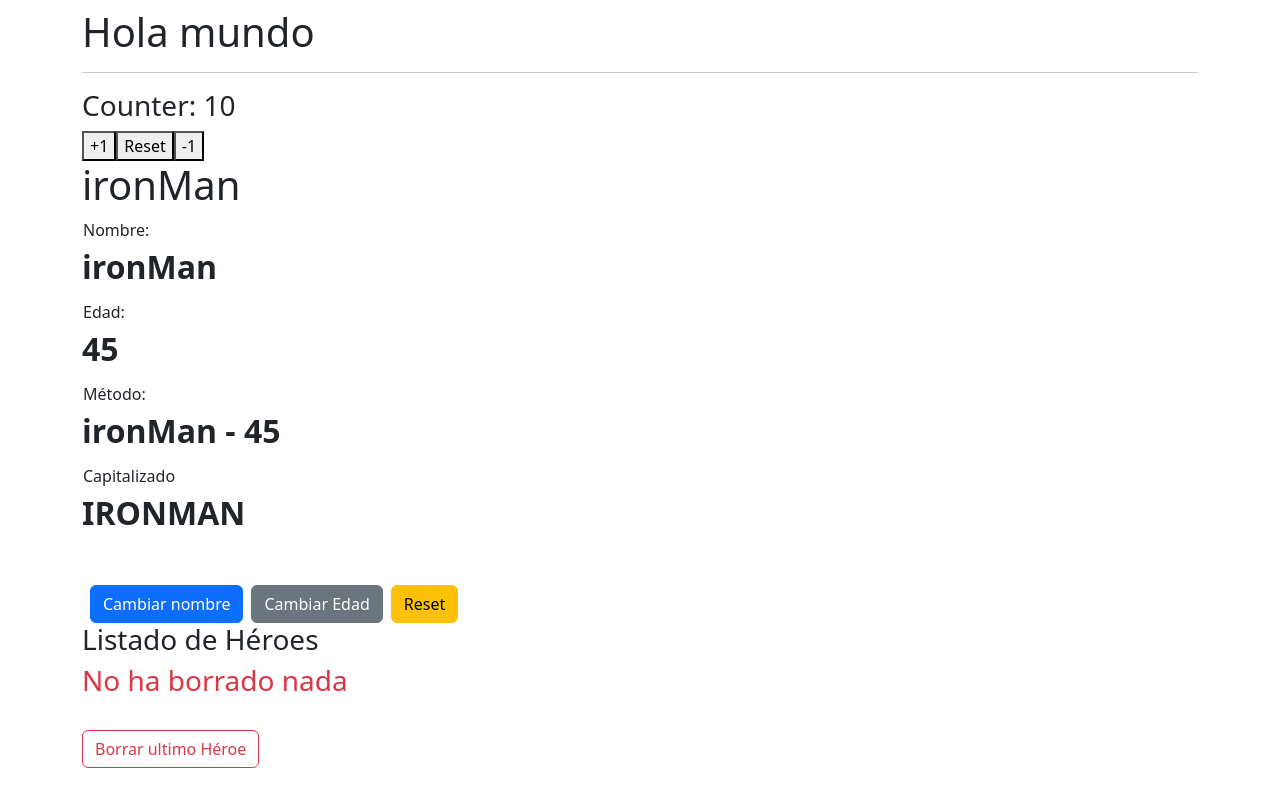
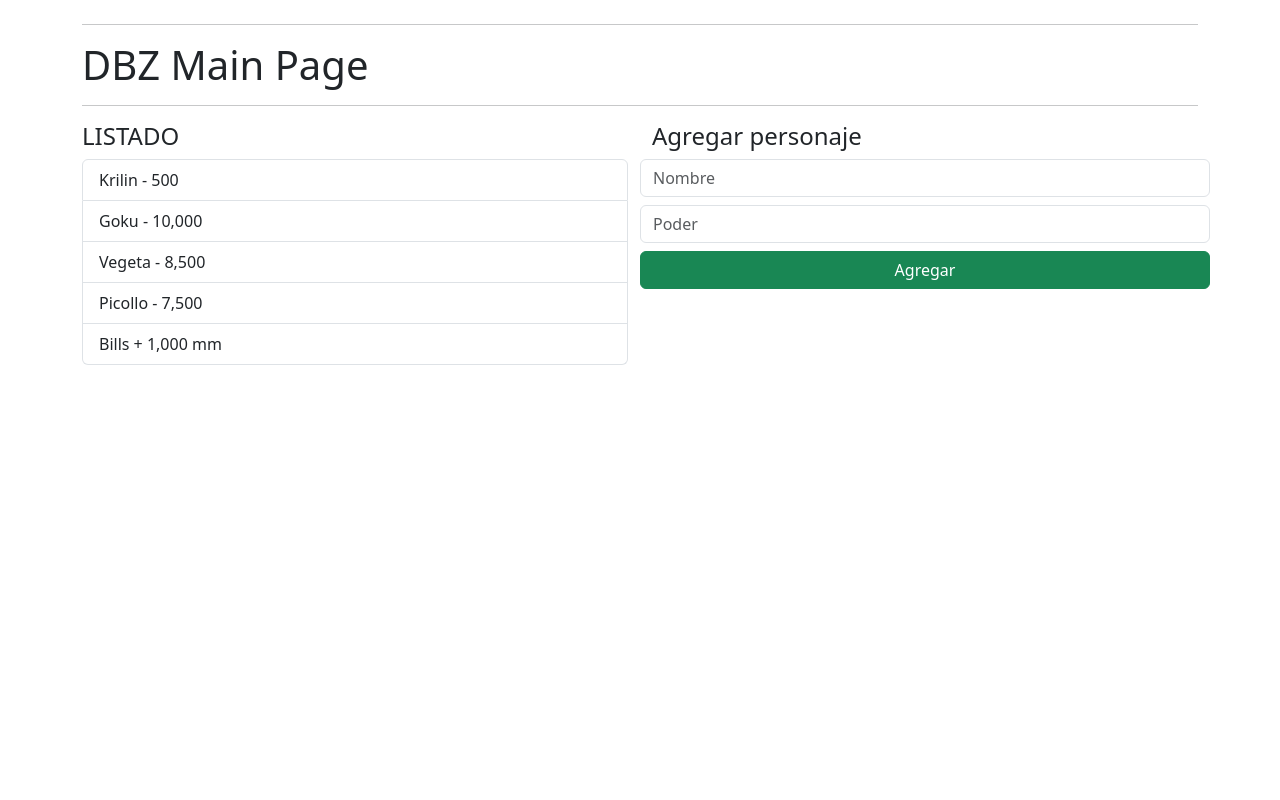
Before and after one commit to FernandoCarta7/02-bases, an Angular app: page / in a window 1280 px wide. Shown: the top 800 px of the page. Built offline with nearby package versions, Linux system fonts and the light colour scheme.

Commit message:
Modulo DBZ

```diff
--- a/src/app/app.component.html
+++ b/src/app/app.component.html
@@ -1,7 +1,8 @@
-<h1>{{ title }}</h1>
+<!--<h1>{{ title }}</h1>-->
 <hr>
 
 
-<app-counter></app-counter>
+<!--<app-counter></app-counter>
 <app-heroes-hero></app-heroes-hero>
-<app-heroes-list></app-heroes-list>
+<app-heroes-list></app-heroes-list>-->
+<app-dbz-main-page></app-dbz-main-page>
--- a/src/app/dbz/pages/main-page.component.html
+++ b/src/app/dbz/pages/main-page.component.html
@@ -0,0 +1,31 @@
+<h1>DBZ Main Page</h1>
+<hr>
+
+<div class="row">
+  <div class="col">
+    <h4>LISTADO</h4>
+    <ul class="list-group">
+      <li class="list-group-item">Krilin - 500</li>
+      <li class="list-group-item">Goku - 10,000</li>
+      <li class="list-group-item">Vegeta - 8,500</li>
+      <li class="list-group-item">Picollo - 7,500</li>
+      <li class="list-group-item">Bills + 1,000 mm</li>
+    </ul>
+
+  </div>
+
+  <div class="col">
+
+    <form class="row">
+      <h4>Agregar personaje</h4>
+      <input type="text" class="form-control mb-2"  placeholder="Nombre">
+      <input type="number" class="form-control mb-2" placeholder="Poder">
+
+      <button type="submit" class="btn btn-success">
+        Agregar
+      </button>
+
+    </form>
+
+  </div>
+</div>
--- a/src/app/dbz/pages/main-pages.component.ts
+++ b/src/app/dbz/pages/main-pages.component.ts
@@ -1,4 +1,4 @@
-import { Component, OnInit } from "@angular/core";
+import { Component } from "@angular/core";
 
 @Component({
   selector:'app-dbz-main-page',
```
Also changed, not shown: src/app/app.module.ts (+5 -5 lines), src/app/dbz/dbz.module.ts (+11 -2 lines).
